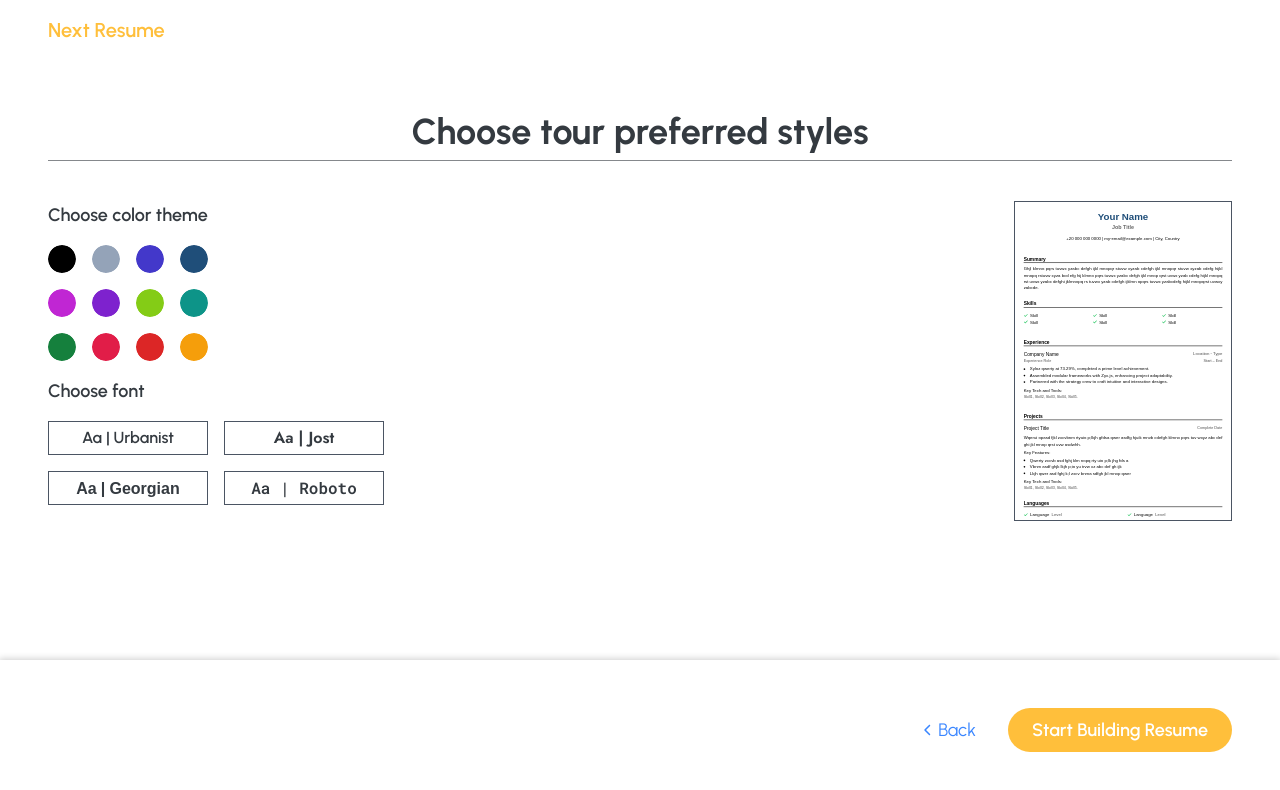
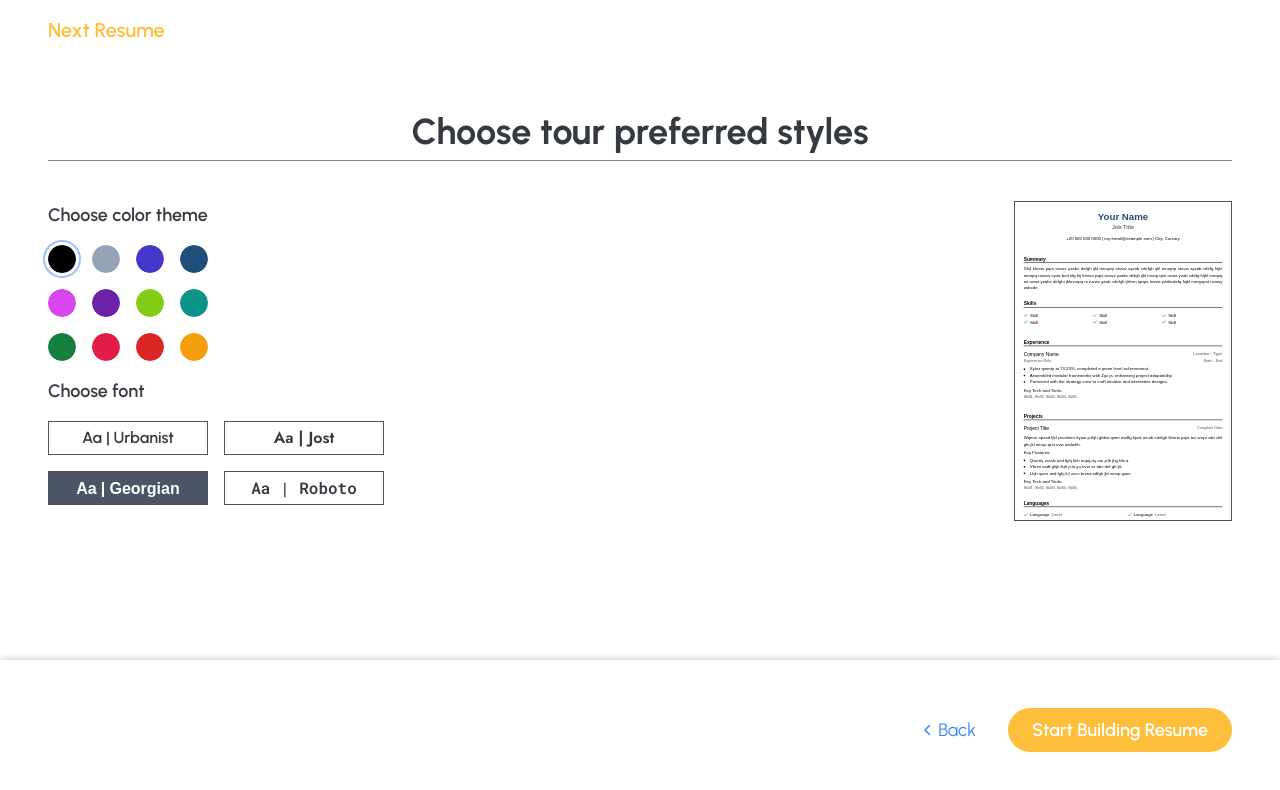
Before and after one commit to m1her/Next-Resume, a Next.js app: page /build-resume/customize-template in a window 1280 px wide. Shown: the top 790 px of the page. Built offline with nearby package versions, Linux system fonts and the light colour scheme.

Commit message:
fonts done

```diff
--- a/src/components/SmallPreview/index.tsx
+++ b/src/components/SmallPreview/index.tsx
@@ -6,21 +6,26 @@ export const SmallPreview = ({
   isSelected,
   name,
   disableAction = false,
+  defaultFont,
+  setFont,
 }: Readonly<{
   children: React.ReactNode;
   isSelected: boolean;
   name: "classic" | "twoCol";
   disableAction?: boolean;
+  defaultFont?: string;
+  setFont?: React.Dispatch<React.SetStateAction<string>>;
 }>) => {
   const { setResumeData } = useResumeContext();
 
   const setSelectedHandler = () => {
-    if (!disableAction) {
+    if (!disableAction && defaultFont && setFont) {
       setResumeData((prev) => ({
         ...prev,
         template: children,
         templateName: name,
       }));
+      setFont(defaultFont);
     }
   };
   return (
--- a/src/context/ResumeContext.tsx
+++ b/src/context/ResumeContext.tsx
@@ -5,7 +5,10 @@ import React, { createContext, useContext, useState, ReactNode } from "react";
 interface ResumeData {
   template: ReactNode;
   templateName: "classic" | "twoCol";
-  colorTheme: string;
+  colorTheme: {
+    color: string;
+    ring: string;
+  };
   fontType: string;
 }
 
@@ -17,8 +20,8 @@ interface ResumeContextType {
 const defaultResumeData: ResumeData = {
   template: <ClassicTemplate />,
   templateName: "classic",
-  colorTheme: "",
-  fontType: "",
+  colorTheme: { color: "#000000", ring: "ring-black" },
+  fontType: "font-notoserifgeorgian",
 };
 
 const ResumeContext = createContext<ResumeContextType | undefined>(undefined);
--- a/src/features/ResumeTemplates/ClassicTemplate/index.tsx
+++ b/src/features/ResumeTemplates/ClassicTemplate/index.tsx
@@ -1,5 +1,7 @@
+import { useResumeContext } from "@/context/ResumeContext";
 import { faCheck } from "@fortawesome/free-solid-svg-icons";
 import { FontAwesomeIcon } from "@fortawesome/react-fontawesome";
+import { usePathname } from "next/navigation";
 import React from "react";
 
 export const ClassicTemplate = ({
@@ -7,8 +9,17 @@ export const ClassicTemplate = ({
 }: {
   color?: string;
 }) => {
+  const path = usePathname();
+  const { resumeData } = useResumeContext();
+
   return (
-    <div className="w-full max-w-[800px] mx-auto p-8 font-notoserifgeorgian text-black bg-white">
+    <div
+      className={`w-full max-w-[800px] mx-auto p-8 ${
+        path.split("/")[2] != "choose-template"
+          ? resumeData.fontType
+          : "font-notoserifgeorgian"
+      } text-black bg-white`}
+    >
       <div id="header" className="text-center">
         <div className={`${color} font-bold text-4xl`}>Your Name</div>
         <div className="text-black/60 font-semibold text-xl mt-2">
@@ -38,8 +49,8 @@ export const ClassicTemplate = ({
         </div>
         <div className="mt-4 text-black grid grid-cols-3 gap-x-8">
           {["Skill", "Skill", "Skill", "Skill", "Skill", "Skill"].map(
-            (skill) => (
-              <div className="flex items-center" key={skill}>
+            (skill, idx) => (
+              <div className="flex items-center" key={idx}>
                 <FontAwesomeIcon
                   icon={faCheck}
                   className="text-green-500 w-4 h-4 mr-2"
--- a/src/features/ResumeTemplates/TwoColumnsTemplate/index.tsx
+++ b/src/features/ResumeTemplates/TwoColumnsTemplate/index.tsx
@@ -1,20 +1,25 @@
+import { useResumeContext } from "@/context/ResumeContext";
 import {
-  faCheck,
   faEnvelope,
   faGlobe,
   faLocationDot,
   faMobile,
 } from "@fortawesome/free-solid-svg-icons";
 import { FontAwesomeIcon } from "@fortawesome/react-fontawesome";
+import { usePathname } from "next/navigation";
 import React from "react";
 
-export const TwoColumnsTemplate = ({
-  color = "text-[#1f4e79]",
-}: {
-  color?: string;
-}) => {
+export const TwoColumnsTemplate = () => {
+  const path = usePathname();
+  const { resumeData } = useResumeContext();
   return (
-    <div className="w-full max-w-[1000px] mx-auto py-12 font-roboto text-gray-700 bg-white">
+    <div
+      className={`w-full max-w-[1000px] mx-auto py-12 ${
+        path.split("/")[2] != "choose-template"
+          ? resumeData.fontType
+          : "font-roboto"
+      } text-gray-700 bg-white`}
+    >
       <div id="header" className="text-center border-b mx-16 border-black pb-8">
         <div className={`font-light text-6xl`}>Your Name</div>
         <div className="text-black/80 text-2xl mt-2">Job Title</div>
--- a/src/features/building/ChooseTempFeat/index.tsx
+++ b/src/features/building/ChooseTempFeat/index.tsx
@@ -6,11 +6,20 @@ import { TwoColumnsTemplate } from "@/features/ResumeTemplates/TwoColumnsTemplat
 import { faChevronLeft } from "@fortawesome/free-solid-svg-icons";
 import { FontAwesomeIcon } from "@fortawesome/react-fontawesome";
 import Link from "next/link";
-import React from "react";
+import { useRouter } from "next/navigation";
+import React, { useState } from "react";
 
 export const ChooseTempFeat = () => {
-  const { resumeData } = useResumeContext();
-
+  const { resumeData, setResumeData } = useResumeContext();
+  const [font, setFont] = useState<string>(resumeData.fontType);
+  const router = useRouter();
+  const confirmTemplate = () => {
+    setResumeData((prev) => ({
+      ...prev,
+      fontType: font,
+    }));
+    router.push("/build-resume/customize-template");
+  };
   return (
     <div className="md:pt-28 pt-20 md:p-12 p-8 flex flex-col gap-y-2 items-center font-urbanist text-textColor">
       <div className="md:text-4xl text-3xl text-center font-bold">
@@ -26,12 +35,16 @@ export const ChooseTempFeat = () => {
         <SmallPreview
           isSelected={resumeData.templateName == "classic"}
           name={"classic"}
+          defaultFont={"font-notoserifgeorgian"}
+          setFont={setFont}
         >
           <ClassicTemplate />
         </SmallPreview>
         <SmallPreview
           isSelected={resumeData.templateName == "twoCol"}
           name={"twoCol"}
+          defaultFont={"font-roboto"}
+          setFont={setFont}
         >
           <TwoColumnsTemplate />
         </SmallPreview>
@@ -46,12 +59,12 @@ export const ChooseTempFeat = () => {
           <FontAwesomeIcon icon={faChevronLeft} className="w-3 h-3" />
           Back
         </Link>
-        <Link
-          href="/build-resume/customize-template"
-          className="px-6 py-2 font-semibold text-lg text-white bg-secondaryColor rounded-full hover:bg-amber-500 transition-colors duration-300"
+        <div
+          className="px-6 py-2 font-semibold text-lg text-white bg-secondaryColor rounded-full hover:bg-amber-500 transition-colors duration-300 cursor-pointer"
+          onClick={confirmTemplate}
         >
           Choose Template
-        </Link>
+        </div>
       </div>
     </div>
   );
--- a/src/features/building/CustomizeTempFeat/index.tsx
+++ b/src/features/building/CustomizeTempFeat/index.tsx
@@ -1,14 +1,15 @@
 "use client";
 import { SmallPreview } from "@/components/SmallPreview";
 import { useResumeContext } from "@/context/ResumeContext";
-import { ClassicTemplate } from "@/features/ResumeTemplates/ClassicTemplate";
+import { colors } from "@/utils/colorsData";
+import { fontsData } from "@/utils/fontsData";
 import { faChevronLeft } from "@fortawesome/free-solid-svg-icons";
 import { FontAwesomeIcon } from "@fortawesome/react-fontawesome";
 import Link from "next/link";
 import React from "react";
 
 export const CustomizeTempFeat = () => {
-  const { resumeData } = useResumeContext();
+  const { resumeData, setResumeData } = useResumeContext();
 
   return (
     <div className="md:pt-28 pt-20 md:p-12 p-8 flex flex-col gap-y-2 items-center font-urbanist text-textColor">
@@ -21,33 +22,39 @@ export const CustomizeTempFeat = () => {
         <div className="w-full h-full flex flex-col gap-y-4">
           <div className="text-lg font-semibold ">Choose color theme</div>
           <div className="grid grid-cols-4 gap-4 w-fit">
-            <div className="w-7 aspect-square rounded-full bg-black hover:ring-[5px] ring-black outline outline-white cursor-pointer"></div>
-            <div className="w-7 aspect-square rounded-full bg-slate-400 hover:ring-[5px] ring-slate-400 outline outline-white cursor-pointer"></div>
-            <div className="w-7 aspect-square rounded-full bg-indigo-700 hover:ring-[5px] ring-indigo-700 outline outline-white cursor-pointer"></div>
-            <div className="w-7 aspect-square rounded-full bg-[#1f4e79] hover:ring-[5px] ring-[#1f4e79] outline outline-white cursor-pointer"></div>
-            <div className="w-7 aspect-square rounded-full bg-fuchsia-600 hover:ring-[5px] ring-fuchsia-600 outline outline-white cursor-pointer"></div>
-            <div className="w-7 aspect-square rounded-full bg-purple-700 hover:ring-[5px] ring-purple-700 outline outline-white cursor-pointer"></div>
-            <div className="w-7 aspect-square rounded-full bg-lime-500 hover:ring-[5px] ring-lime-500 outline outline-white cursor-pointer"></div>
-            <div className="w-7 aspect-square rounded-full bg-teal-600 hover:ring-[5px] ring-teal-600 outline outline-white cursor-pointer"></div>
-            <div className="w-7 aspect-square rounded-full bg-green-700 hover:ring-[5px] ring-green-700 outline outline-white cursor-pointer"></div>
-            <div className="w-7 aspect-square rounded-full bg-rose-600 hover:ring-[5px] ring-rose-600 outline outline-white cursor-pointer"></div>
-            <div className="w-7 aspect-square rounded-full bg-red-600 hover:ring-[5px] ring-red-600 outline outline-white cursor-pointer"></div>
-            <div className="w-7 aspect-square rounded-full bg-amber-500 hover:ring-[5px] ring-amber-500 outline outline-white cursor-pointer"></div>
+            {colors.map((item, index) => (
+              <div
+                key={index}
+                className={`w-7 aspect-square rounded-full ${item.ring} ${
+                  item.color == resumeData.colorTheme.color ? "ring-[5px]" : ""
+                } hover:ring-[5px] outline outline-white cursor-pointer`}
+                style={{ backgroundColor: item.color }}
+                onClick={() =>
+                  setResumeData((prev) => ({ ...prev, colorTheme: item }))
+                }
+              ></div>
+            ))}
           </div>
+
           <div className="text-lg font-semibold ">Choose font</div>
           <div className="grid grid-cols-2 gap-4 w-fit">
-            <div className="w-40 font-urbanist font-semibold border border-gray-600 text-center px-4 py-1 hover:bg-gray-600 hover:text-white transition-colors duration-300 cursor-pointer">
-              Aa | Urbanist
-            </div>
-            <div className="w-40 font-jost font-semibold border border-gray-600 text-center px-4 py-1 hover:bg-gray-600 hover:text-white transition-colors duration-300 cursor-pointer">
-              Aa | Jost
-            </div>
-            <div className="w-40 font-notoserifgeorgian font-semibold border border-gray-600 text-center px-4 py-1 hover:bg-gray-600 hover:text-white transition-colors duration-300 cursor-pointer">
-              Aa | Georgian
-            </div>
-            <div className="w-40 font-roboto font-semibold border border-gray-600 text-center px-4 py-1 hover:bg-gray-600 hover:text-white transition-colors duration-300 cursor-pointer">
-              Aa | Roboto
-            </div>
+            {fontsData.map((item, index) => (
+              <div
+                key={index}
+                className={`w-40 ${item.font}
+                ${
+                  item.font == resumeData.fontType
+                    ? "bg-gray-600 text-white"
+                    : ""
+                }
+                font-semibold border border-gray-600 text-center px-4 py-1 hover:bg-gray-600 hover:text-white transition-colors duration-300 cursor-pointer`}
+                onClick={() =>
+                  setResumeData((prev) => ({ ...prev, fontType: item.font }))
+                }
+              >
+                {item.text}
+              </div>
+            ))}
           </div>
         </div>
         <SmallPreview isSelected={false} disableAction={true} name={"classic"}>
--- /dev/null
+++ b/src/utils/colorsData.ts
@@ -0,0 +1,14 @@
+export const colors = [
+  { color: "#000000", ring: "ring-black" },
+  { color: "#94a3b8", ring: "ring-slate-400" },
+  { color: "#4338ca", ring: "ring-indigo-700" },
+  { color: "#1f4e79", ring: "ring-[#1f4e79]" },
+  { color: "#d946ef", ring: "ring-fuchsia-600" },
+  { color: "#6b21a8", ring: "ring-purple-700" },
+  { color: "#84cc16", ring: "ring-lime-500" },
+  { color: "#0d9488", ring: "ring-teal-600" },
+  { color: "#15803d", ring: "ring-green-700" },
+  { color: "#e11d48", ring: "ring-rose-600" },
+  { color: "#dc2626", ring: "ring-red-600" },
+  { color: "#f59e0b", ring: "ring-amber-500" },
+];
--- /dev/null
+++ b/src/utils/fontsData.ts
@@ -0,0 +1,6 @@
+export const fontsData = [
+  { font: "font-urbanist", text: "Aa | Urbanist" },
+  { font: "font-jost", text: "Aa | Jost" },
+  { font: "font-notoserifgeorgian", text: "Aa | Georgian" },
+  { font: "font-roboto", text: " Aa | Roboto" },
+];
```
